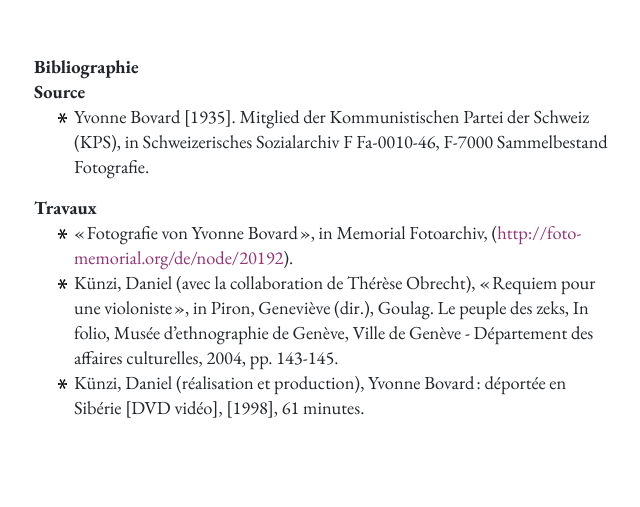
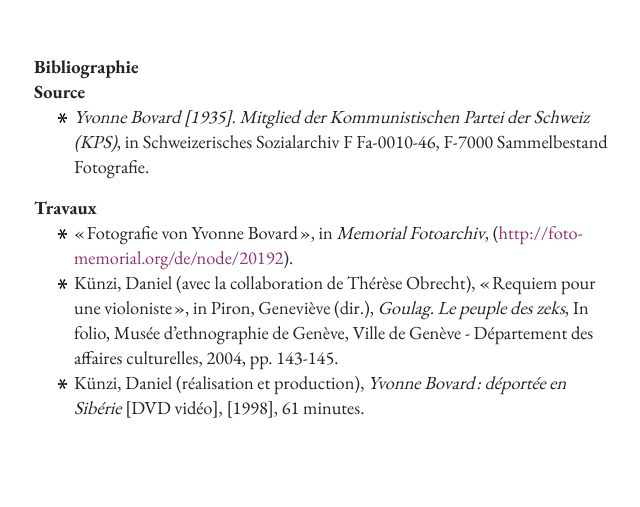
Before and after one commit to larucheio/100elles.ch, a Jekyll site: the page built from 100femmes/yvonne-bovard/index.html, in a window 1280 px wide. Shown: the part 1299-1806 px from the top of the page, without its empty margins (431-1071 px from the left). Built offline with Jekyll 4.4.1, drawn with Linux system fonts in a browser that asks for light colours; nearby versions of some CDN libraries.

Commit message:
Improvements in bios

```diff
--- a/100femmes/josephine-butler/index.html
+++ b/100femmes/josephine-butler/index.html
@@ -27,8 +27,8 @@ layout: main
         <br>
         <ul class="paragraph">
           <li>Joris, Elisabeth, « Abolitionnisme » et « Relèvement moral, mouvement pour le », in Dictionnaire historique de la Suisse, (<a href="http://www.hls-dhs-dss.ch/textes/f/F16498.php">http://www.hls-dhs-dss.ch/textes/f/F16498.php</a> ; <a href="http://www.hls-dhs-dss.ch/textes/f/F16444.php">http://www.hls-dhs-dss.ch/textes/f/F16444.php</a>).</li>
-          <li>« Josephine Butler », in Wikipédia (<a href="https://fr.wikipedia.org/wiki/Josephine_Butler">https://fr.wikipedia.org/wiki/Josephine_Butler</a>).</li>
-          <li>Käppeli, Anne-Marie, Sublime croisade : éthique et politique du féminisme protestant, 1875-1928, Carouge-Genève, Ed. Zoé, 1990.</li>
+          <li>« Josephine Butler », in <i>Wikipédia</i> (<a href="https://fr.wikipedia.org/wiki/Josephine_Butler">https://fr.wikipedia.org/wiki/Josephine_Butler</a>).</li>
+          <li>Käppeli, Anne-Marie, <i>Sublime croisade : éthique et politique du féminisme protestant, 1875-1928</i>, Carouge-Genève, Ed. Zoé, 1990.</li>
         </ul>
       </section>
 
--- a/100femmes/marcelle-bard/index.html
+++ b/100femmes/marcelle-bard/index.html
@@ -28,10 +28,10 @@ layout: main
             « Marcelle Bard », in Wikipédia (<a href="https://fr.wikipedia.org/wiki/Marcelle_Bard">https://fr.wikipedia.org/wiki/Marcelle_Bard</a>).
           </li>
           <li>
-            Savoy, Lauriane, Bien en chaire ? : l'accès des femmes au ministère pastoral au sein de l'Église protestante de Genève, Mémoire présenté en vue de l'obtention d'un MA en histoire générale, sous la direction de la professeure Irène Herrmann, Université de Genève, Genève, 2015.
+            Savoy, Lauriane, <i>Bien en chaire ? : l'accès des femmes au ministère pastoral au sein de l'Église protestante de Genève</i>, Mémoire présenté en vue de l'obtention d'un MA en histoire générale, sous la direction de la professeure Irène Herrmann, Université de Genève, Genève, 2015.
           </li>
           <li>
-            Tikhonov, Natalia, Deuber, Erica, Les femmes dans la mémoire de Genève : du XVe au XXe siècle, Genève, S. Hurter, 2005.
+            Tikhonov, Natalia, Deuber, Erica, <i>Les femmes dans la mémoire de Genève : du XVe au XXe siècle</i>, Genève, S. Hurter, 2005.
           </li>
         </ul>
       </section>
--- a/100femmes/yvonne-bovard/index.html
+++ b/100femmes/yvonne-bovard/index.html
@@ -33,14 +33,14 @@ layout: main
         <br>
         <b>Source</b>
         <ul class="paragraph">
-          <li>Yvonne Bovard [1935]. Mitglied der Kommunistischen Partei der Schweiz (KPS), in Schweizerisches Sozialarchiv F Fa-0010-46, F-7000 Sammelbestand Fotografie.</li>
+          <li><i>Yvonne Bovard [1935]. Mitglied der Kommunistischen Partei der Schweiz (KPS)</i>, in Schweizerisches Sozialarchiv F Fa-0010-46, F-7000 Sammelbestand Fotografie.</li>
         </ul>
 
         <b>Travaux</b>
         <ul class="paragraph">
-          <li>« Fotografie von Yvonne Bovard », in Memorial Fotoarchiv, (<a href="http://foto-memorial.org/de/node/20192">http://foto-memorial.org/de/node/20192</a>).</li>
-          <li>Künzi, Daniel (avec la collaboration de Thérèse Obrecht), « Requiem pour une violoniste », in Piron, Geneviève (dir.), Goulag. Le peuple des zeks, In folio, Musée d’ethnographie de Genève, Ville de Genève - Département des affaires culturelles, 2004, pp. 143-145.</li>
-          <li>Künzi, Daniel (réalisation et production), Yvonne Bovard : déportée en Sibérie [DVD vidéo], [1998], 61 minutes.</li>
+          <li>« Fotografie von Yvonne Bovard », in <i>Memorial Fotoarchiv</i>, (<a href="http://foto-memorial.org/de/node/20192">http://foto-memorial.org/de/node/20192</a>).</li>
+          <li>Künzi, Daniel (avec la collaboration de Thérèse Obrecht), « Requiem pour une violoniste », in Piron, Geneviève (dir.), <i>Goulag. Le peuple des zeks</i>, In folio, Musée d’ethnographie de Genève, Ville de Genève - Département des affaires culturelles, 2004, pp. 143-145.</li>
+          <li>Künzi, Daniel (réalisation et production), <i>Yvonne Bovard : déportée en Sibérie</i> [DVD vidéo], [1998], 61 minutes.</li>
         </ul>
       </section>
 
```
Also changed, not shown: 100femmes/henriette-bonna/index.html (+4 -4 lines).
